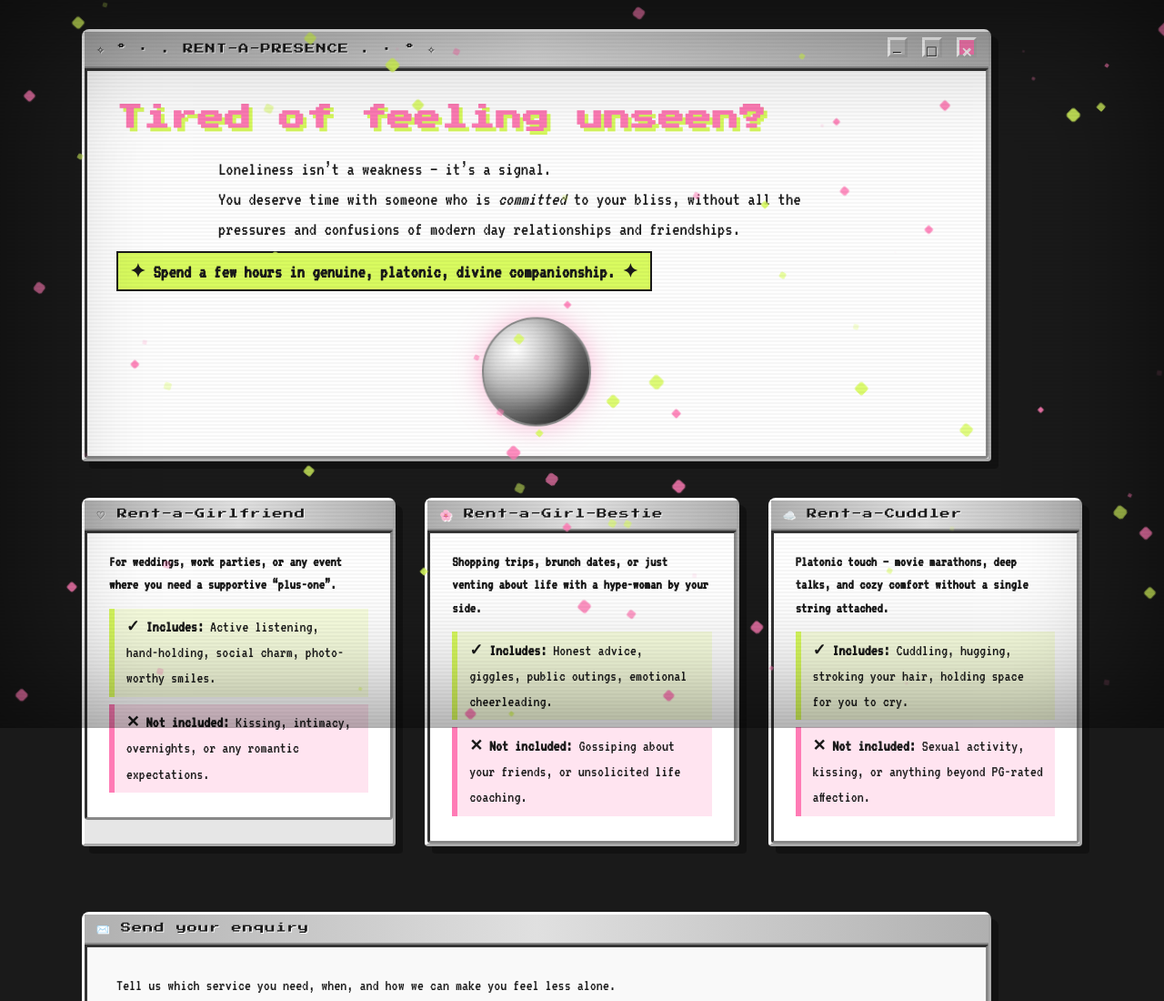
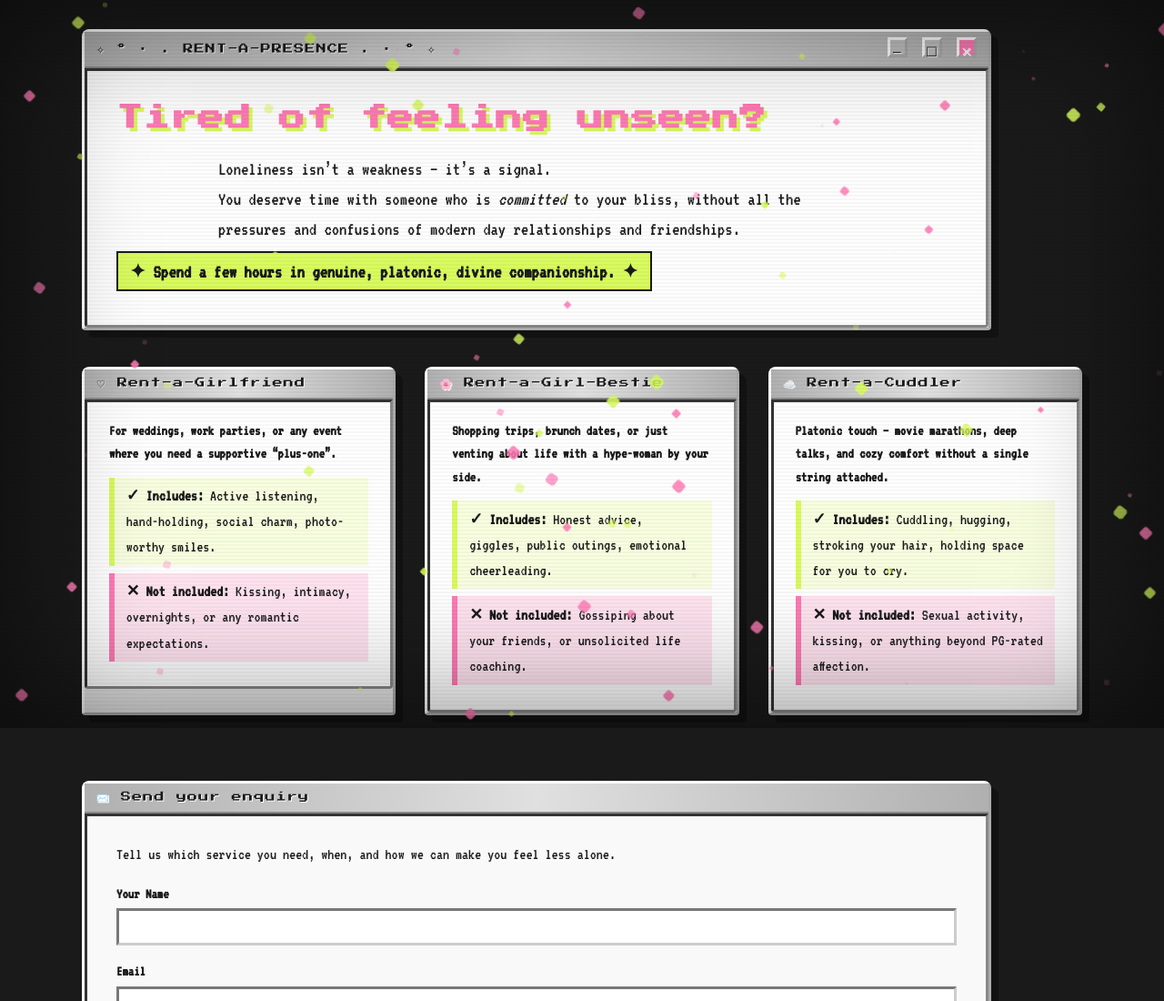
Before and after one commit to sagedoescoding/rent-a-girlfriend, a website built with Vite: page index.html in a window 1280 px wide. Shown: the top 1100 px of the page at 91% size. Built offline with nearby package versions, Linux system fonts and the light colour scheme.

Commit message:
Remove floating chrome sphere

```diff
--- a/index.html
+++ b/index.html
@@ -41,7 +41,6 @@
           <p class="manifesto highlight">
             ✦ Spend a few hours in genuine, platonic, divine companionship. ✦
           </p>
-          <div class="chrome-sphere"></div> <!-- abstract 3D sphere -->
         </div>
       </div>
     </section>
```
